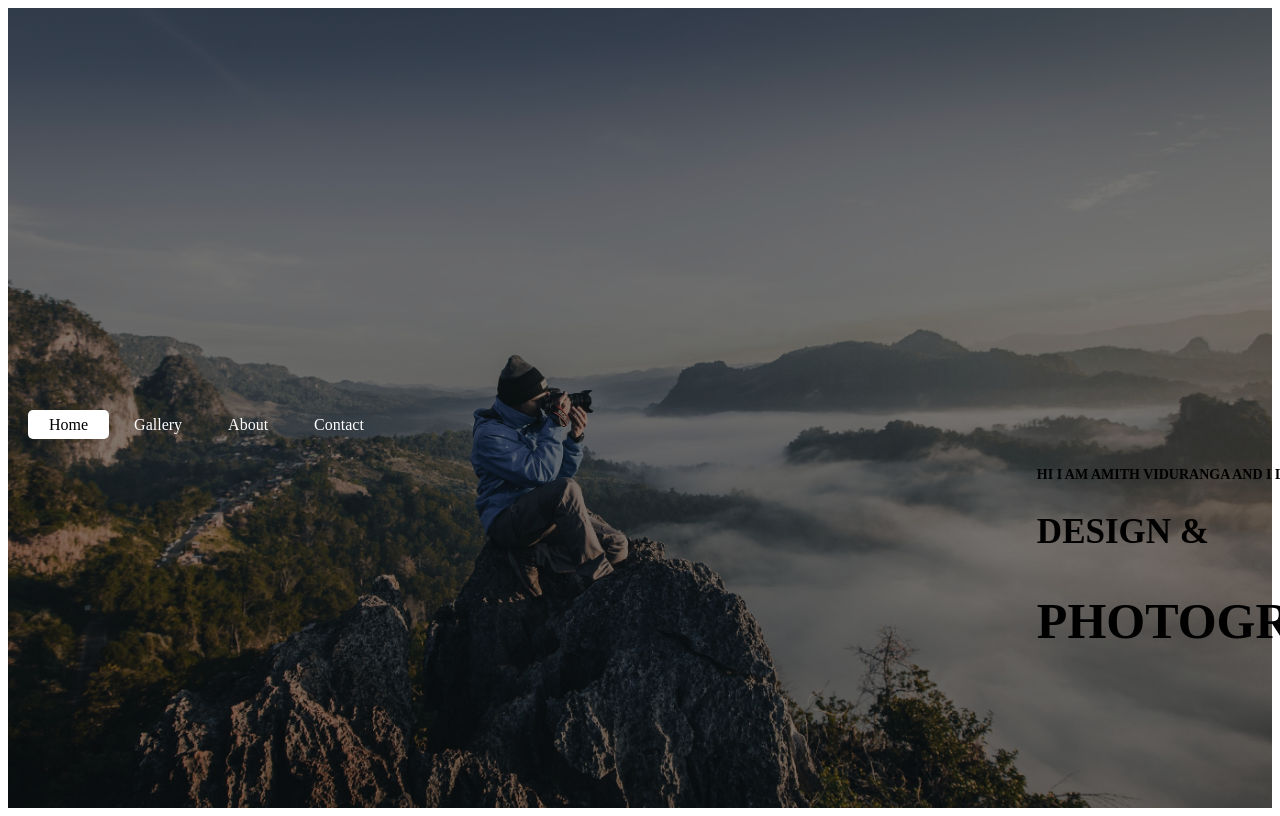
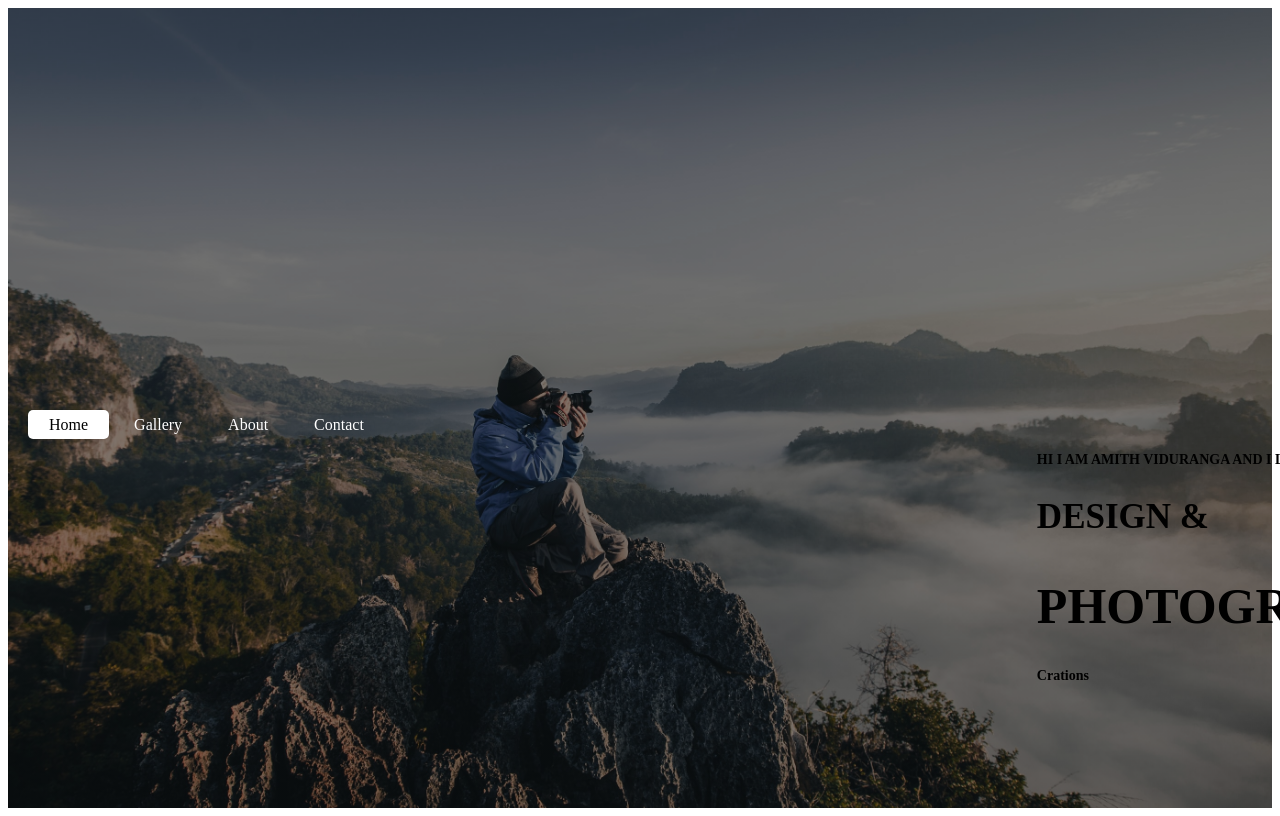
Before and after one commit to viduranga-bit/InternKnowledgeTransfer, a plain HTML site: page index.html in a window 1280 px wide. Shown: the top 816 px of the page. Drawn offline with Linux system fonts and the light colour scheme.

Commit message:
added new headings

```diff
--- a/index.html
+++ b/index.html
@@ -21,6 +21,7 @@
             <h3>HI I AM AMITH VIDURANGA AND I LOVE</h3>
             <H2>DESIGN &</H2>
             <H1>PHOTOGRAPHY</H1>
+            <H3>Crations</H3>
 
         </DIv>
 
```
